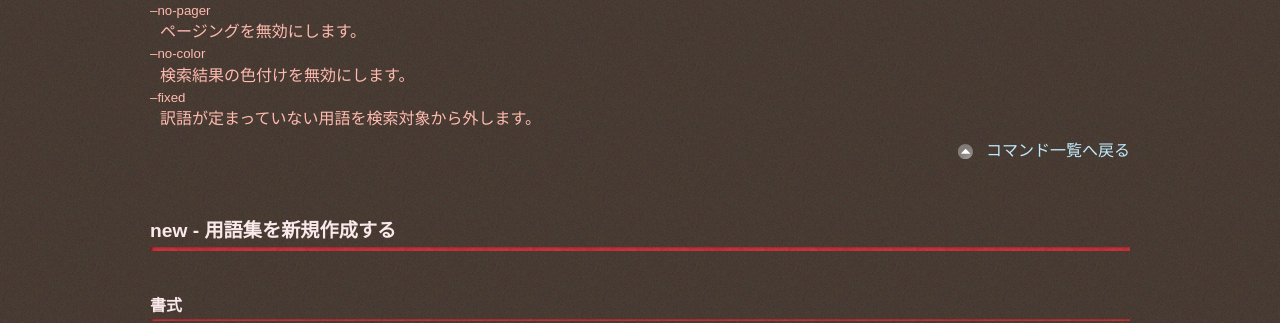
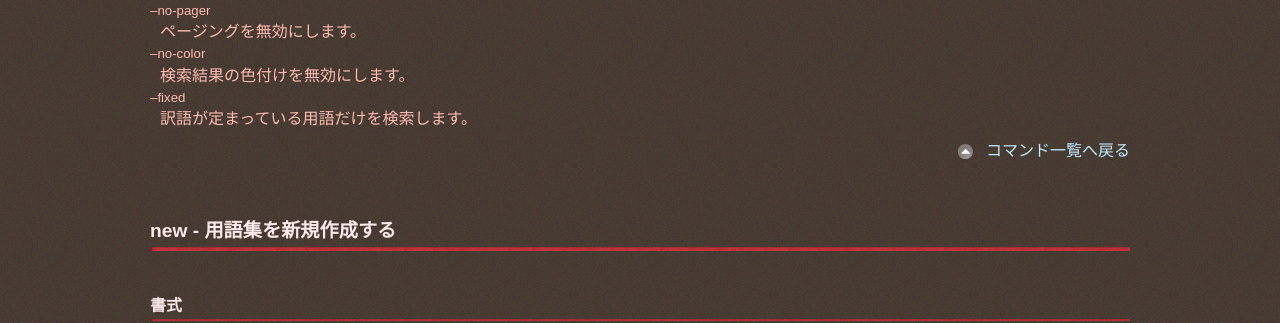
Before and after one commit to logaling/logaling.github.com, a Jekyll site: the page built from reference.md, in a window 1280 px wide and 900 px high, scrolled down 4991 px. Shown: the part 150-473 px from the top of the window. Built offline with Jekyll 4.4.1, drawn with Linux system fonts in a browser that asks for light colours; some web fonts are replaced; Markdown is read by kramdown in place of the engine named in the settings.

Commit message:
Fix reference for option of lookup command

```diff
--- a/reference.md
+++ b/reference.md
@@ -187,7 +187,7 @@ logaling-command プロジェクト設定ディレクトリ
 ##### --no-color
 検索結果の色付けを無効にします。
 ##### --fixed
-訳語が定まっていない用語を検索対象から外します。
+訳語が定まっている用語だけを検索します。
 
 
 <p class="toTop"><a href="#commands">コマンド一覧へ戻る</a></p>
```
